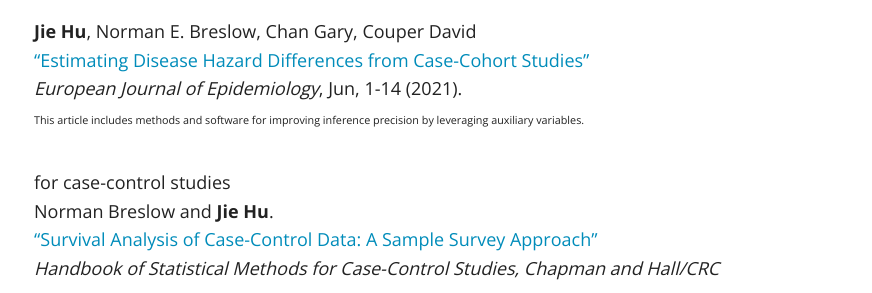
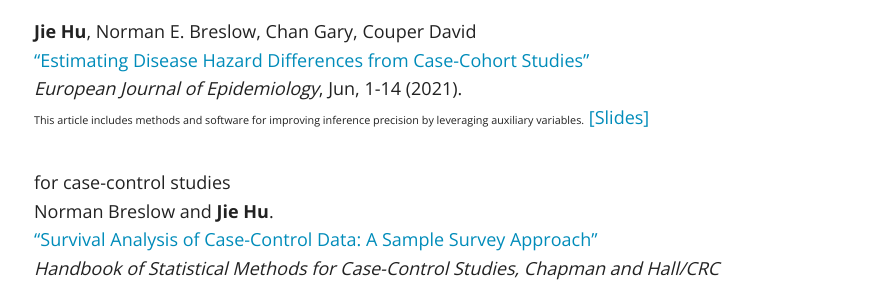
Before and after one commit to katehu/katehu.github.io, a Jekyll site: the page built from proxies.md, in a window 1280 px wide and 900 px high, scrolled down 1013 px. Shown: the part 155-448 px from the top of the window, without its empty margins (156-1028 px from the left). Built offline with Jekyll 4.4.1, drawn with Linux system fonts in a browser that asks for light colours; nearby versions of some CDN libraries.

Commit message:
Update proxies.md

```diff
--- a/proxies.md
+++ b/proxies.md
@@ -32,6 +32,7 @@ for case-cohort studies<br/>
 [“Estimating Disease Hazard Differences from Case-Cohort Studies”](https://link.springer.com/article/10.1007/s10654-021-00739-3)<br/>
 *European Journal of Epidemiology*, Jun, 1-14 (2021). <br/>
 <small>This article includes methods and software for improving inference precision by leveraging auxiliary variables.</small>
+[[Slides]](https://github.com/katehu/katehu.github.io/blob/master/Alamo_Symposium_KateHu.pdf)<br/>
 
 for case-control studies<br/>
 Norman Breslow and **Jie Hu**.<br/>
```
